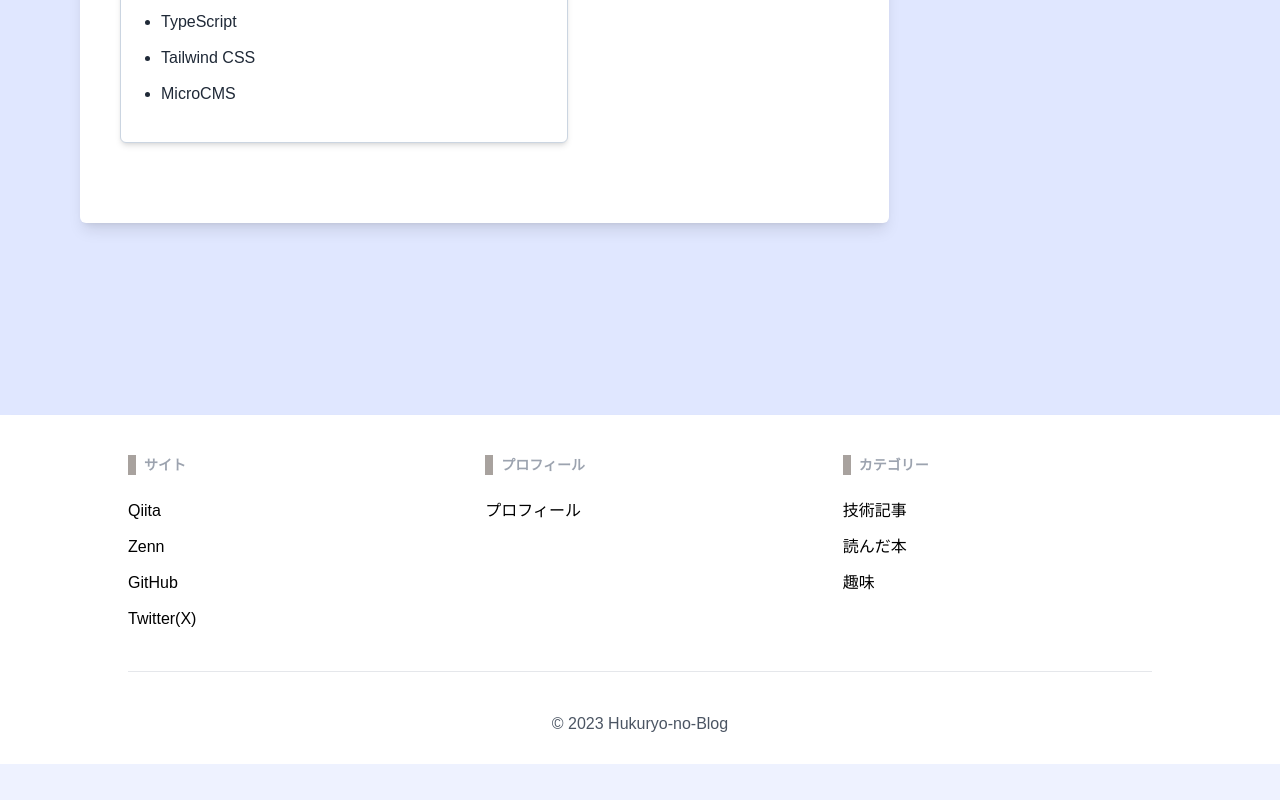
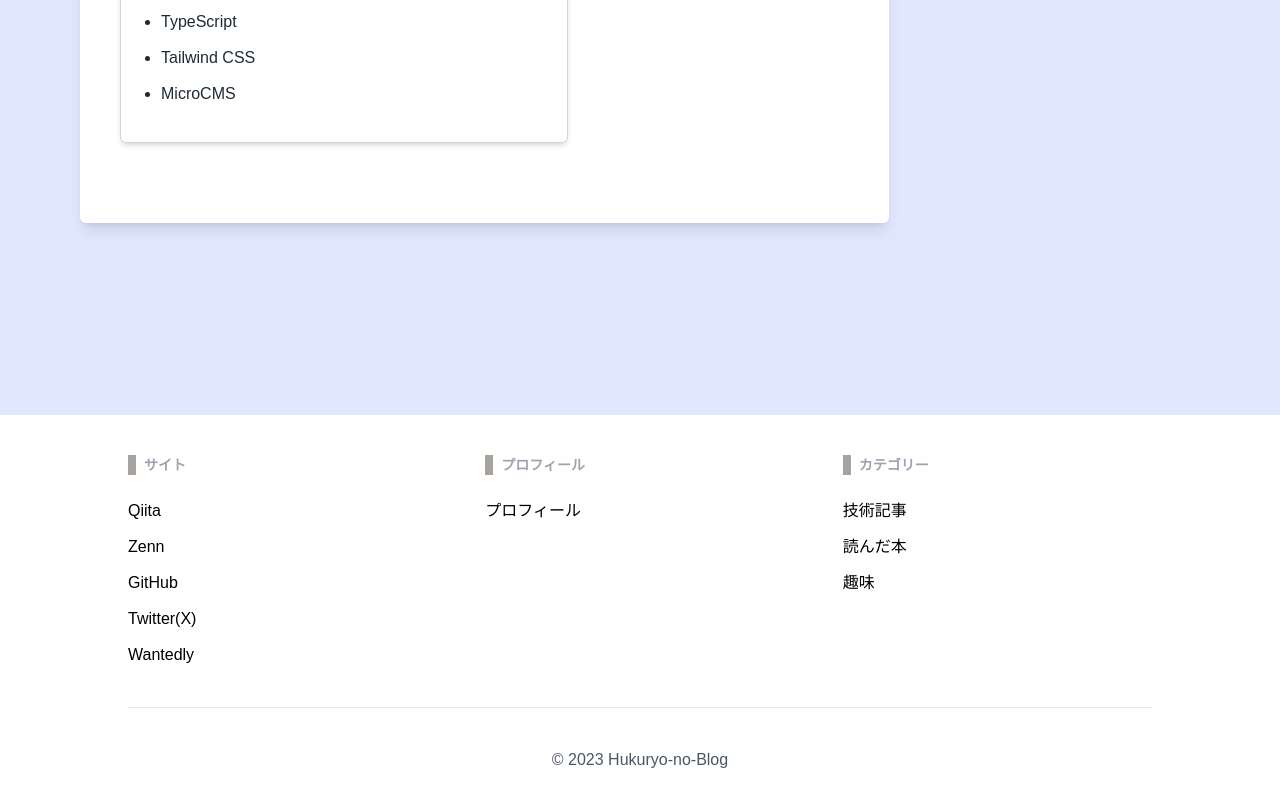
Before and after one commit to hukuryo/Hukuryo-Blog, a Next.js app: page / in a window 1280 px wide. Shown: the part 745-1545 px from the top of the page. Before the commit the page ends 1509 px from the top, so only its background shows below. Built offline with nearby package versions, Linux system fonts and the light colour scheme.

Commit message:
レイアウト修正

```diff
--- a/components/Footer.tsx
+++ b/components/Footer.tsx
@@ -18,8 +18,11 @@ export function Footer() {
                             <li className='mb-3'>
                                 <Link className='text-md hover:opacity-60 hover:underline' href="https://github.com/hukuryo">GitHub</Link>
                             </li>
+                            <li className='mb-3'>
+                                <Link className='text-md hover:opacity-60 hover:underline' href="https://twitter.com/hukuryo_">Twitter(X)</Link>
+                            </li>
                             <li>
-                            <Link className='text-md hover:opacity-60 hover:underline' href="https://twitter.com/hukuryo_">Twitter(X)</Link>
+                                <Link className='text-md hover:opacity-60 hover:underline' href="https://www.wantedly.com/id/ryohei0509">Wantedly</Link>
                             </li>
                         </ul>
                     </div>
--- a/pages/index.tsx
+++ b/pages/index.tsx
@@ -5,6 +5,7 @@ import { ScrollUp } from "@/components/ScrollUp";
 
 import { SideBar } from "@/components/SideBar";
 import Head from "next/head";
+import { ResponsiveProfile } from "@/components/ResponsiveProfile";
 
 export default function Home() {
   return (
@@ -37,6 +38,7 @@ export default function Home() {
                 {/* <FooterForm /> */}
             </div>
         </div>
+        <ResponsiveProfile />
       </main>
       <ScrollUp />
       <Footer />
```
Lines whose indentation alone changed are shown as unchanged.
